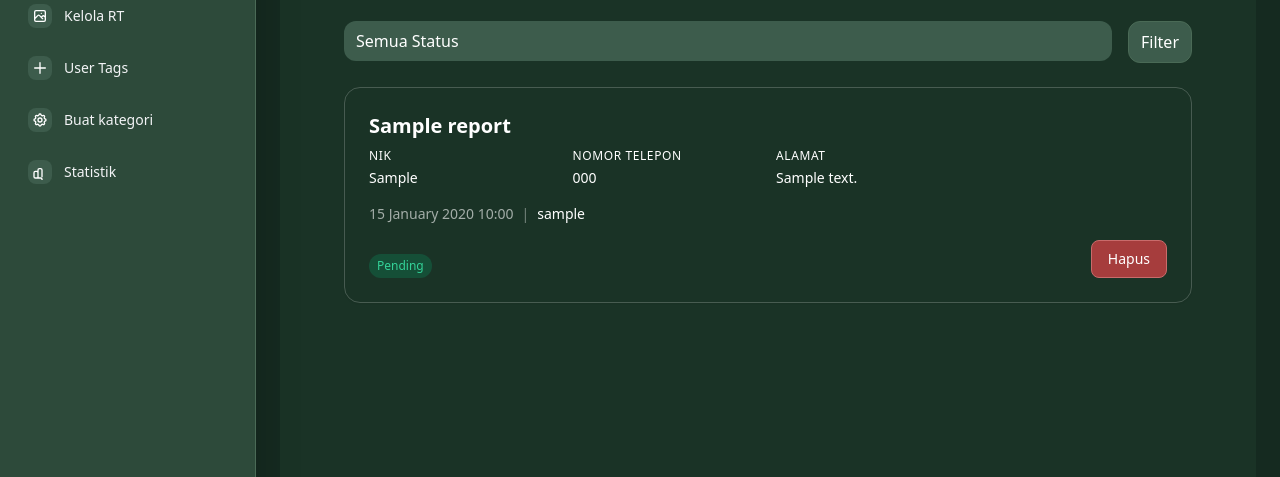
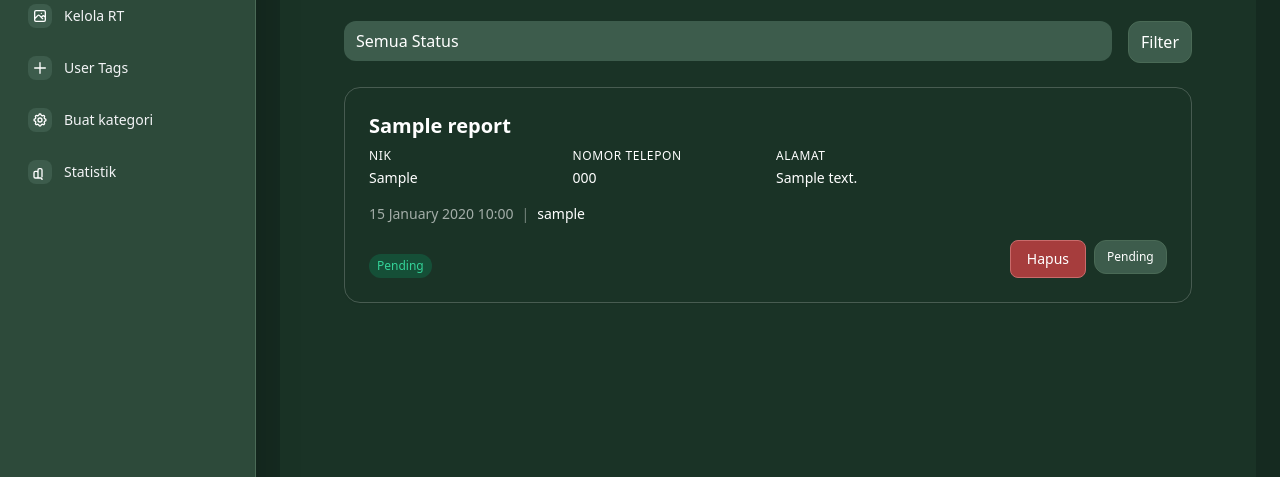
Before and after one commit to Arfan9swn/sapa-trantib, a Laravel app: page /warga/reports/new-residence in a window 1280 px wide. Shown: the part 228-705 px from the top of the page. Run offline with Laravel 12, Linux system fonts and the light colour scheme; a user stored in the database is signed in; tables that the repository leaves empty hold one stand-in row (values such as "Sample post"); style sheets or scripts are compiled from the project's sources; parts of the project's set-up code (start-up, migrations or seed data) failed here and were passed over.

Commit message:
feat: Admins can change the status of new-residence reports

```diff
--- a/app/Http/Controllers/ReportsController.php
+++ b/app/Http/Controllers/ReportsController.php
@@ -238,6 +238,31 @@ class ReportsController extends Controller
         return back()->with('success', 'Laporan penduduk baru berhasil dihapus.');
     }
 
+    /** Update status of a new residence report (admin only). */
+    public function newResidenceStatus(Request $request, $id)
+    {
+        $userRole = session('auth_user_role') ?? '';
+        if (!in_array(strtolower($userRole), ['admin', 'super_admin'], true)) {
+            return back()->with('error', 'Hanya admin yang dapat mengubah status laporan penduduk baru.');
+        }
+
+        $request->validate([
+            'status' => 'required|in:pending,resolved,rejected',
+        ]);
+
+        $report = NewResidenceReport::findOrFail($id);
+        $report->status = $request->status;
+        $report->save();
+
+        $statusLabel = [
+            'pending' => 'Pending',
+            'resolved' => 'Selesai',
+            'rejected' => 'Ditolak',
+        ][$request->status];
+
+        return back()->with('success', "Status laporan penduduk baru diubah menjadi {$statusLabel}.");
+    }
+
     /** Update report status (admin/super_admin only). */
     public function updateStatus(Request $request, Reps $report)
     {
--- a/resources/views/reports/new-residence-index.blade.php
+++ b/resources/views/reports/new-residence-index.blade.php
@@ -79,6 +79,14 @@
                                             Hapus
                                         </button>
                                     </form>
+                                    <form action="{{ route('warga.reports.new-residence.status', $report->new_residence_id) }}" method="POST" class="inline w-auto">
+                                        @csrf
+                                        <select name="status" class="block w-auto rounded-xl bg-[#3d5c4c] hover:bg-[#4a6a56] px-3 py-2 text-white text-xs focus:outline-none focus:ring-2 focus:ring-emerald-400 transition-all appearance-none border border-[#4a6a56]" onchange="this.form.submit()">
+                                            <option value="pending" {{ $report->status === 'pending' ? 'selected' : '' }}>Pending</option>
+                                            <option value="resolved" {{ $report->status === 'resolved' ? 'selected' : '' }}>Selesai</option>
+                                            <option value="rejected" {{ $report->status === 'rejected' ? 'selected' : '' }}>Ditolak</option>
+                                        </select>
+                                    </form>
                                     @endif
                                 </div>
                             </div>
--- a/routes/web.php
+++ b/routes/web.php
@@ -314,6 +314,7 @@ Route::get('/activities', function () {
 
 Route::get('/warga/reports/create', [App\Http\Controllers\ReportsController::class, 'wargaCreate'])->name('warga.reports.create');
 Route::post('/warga/reports', [App\Http\Controllers\ReportsController::class, 'wargaStore'])->name('warga.reports.store');
+Route::post('/warga/reports/new-residence/{id}/status', [App\Http\Controllers\ReportsController::class, 'newResidenceStatus'])->name('warga.reports.new-residence.status');
 Route::get('/warga/reports/new-residence', [App\Http\Controllers\ReportsController::class, 'newResidenceIndex'])->name('warga.reports.new-residence.index');
 Route::delete('/warga/reports/new-residence/{id}', [App\Http\Controllers\ReportsController::class, 'newResidenceDestroy'])->name('warga.reports.new-residence.destroy');
 Route::get('/warga/reports/create/new-residence', [App\Http\Controllers\ReportsController::class, 'newResidenceCreate'])->name('warga.reports.create.new-residence');
```
